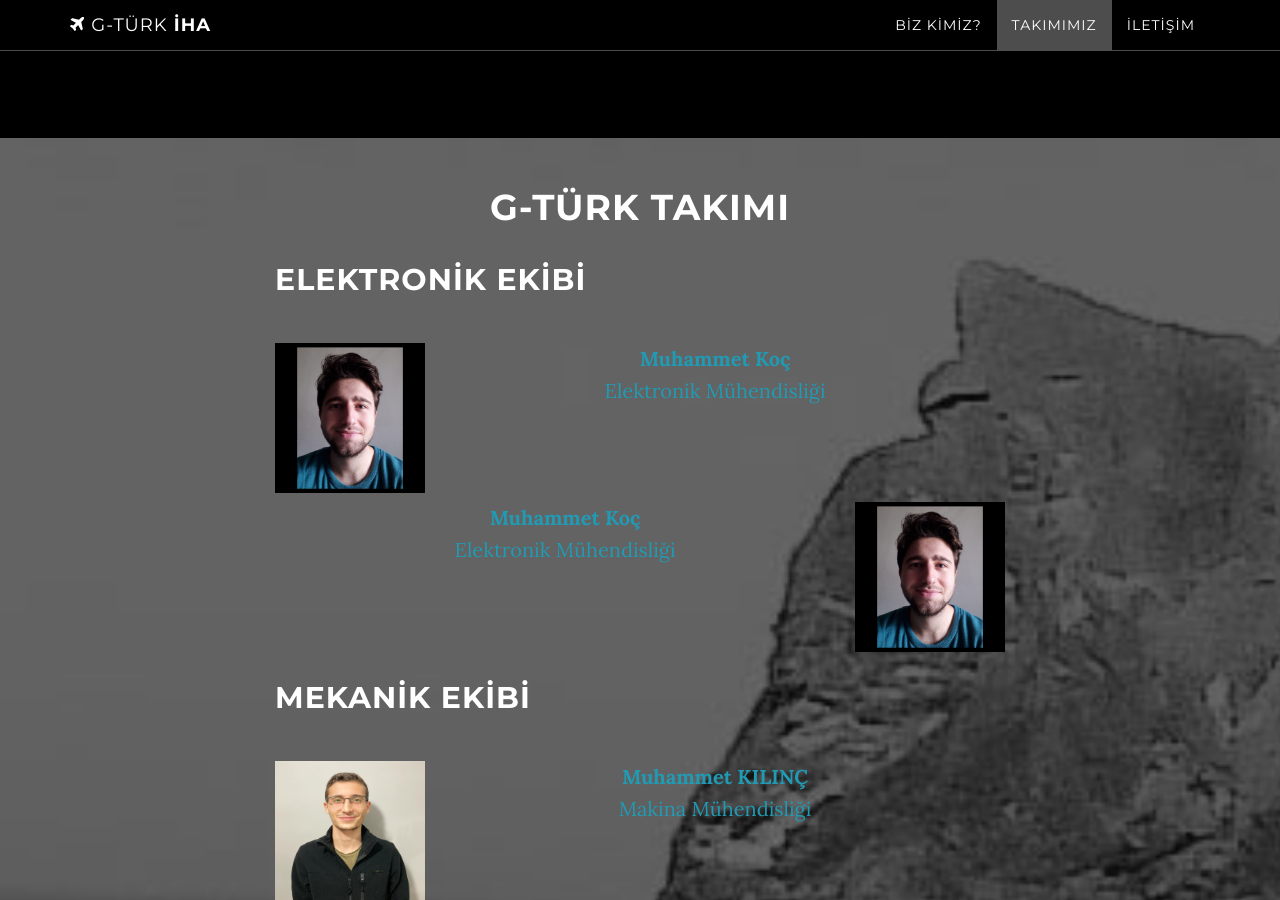
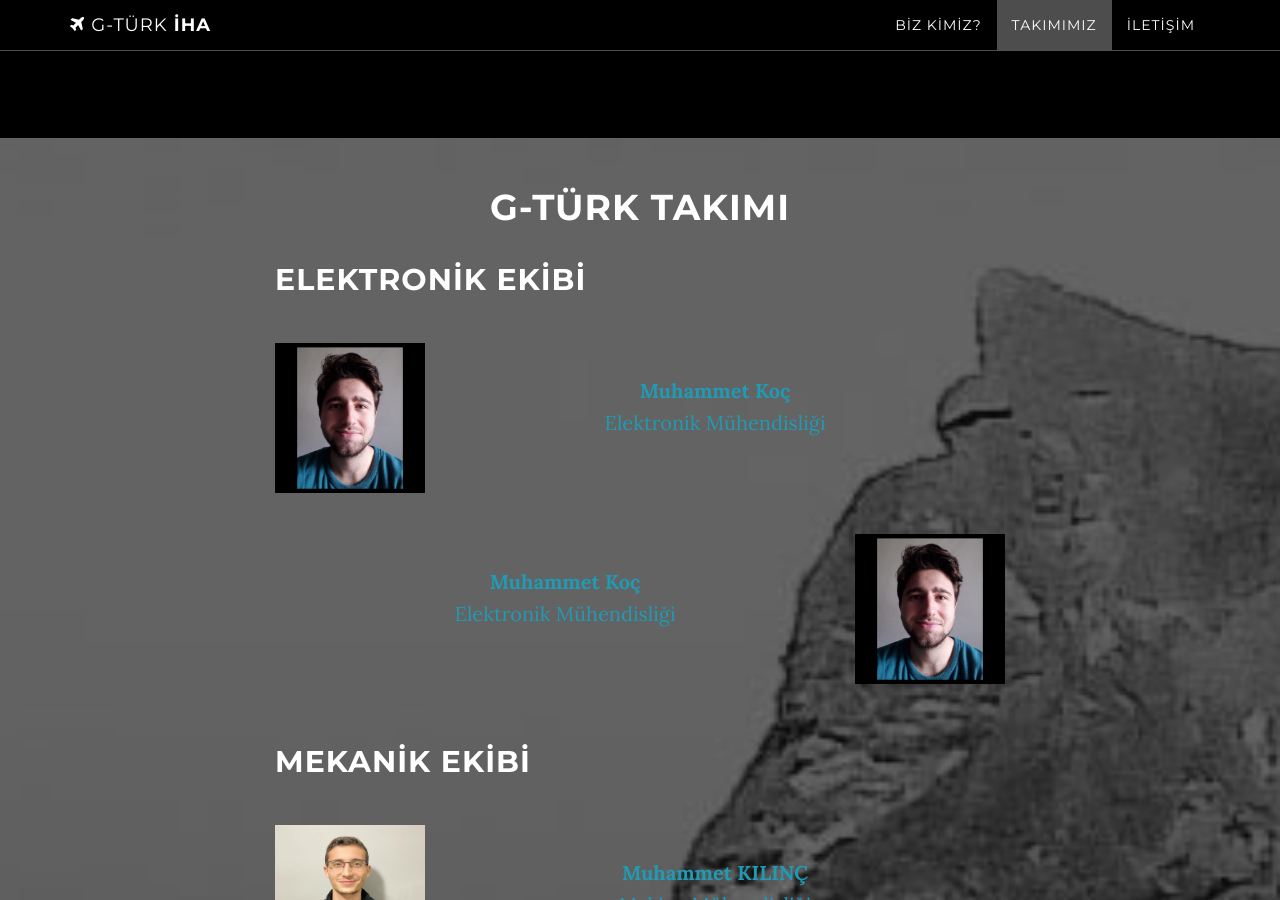
Before and after one commit to g-turk-iha/g-turk-iha, a Jekyll site: the page built from index.html, in a window 1280 px wide and 900 px high, scrolled down 1667 px. Built offline with Jekyll 4.4.1, drawn with Linux system fonts in a browser that asks for light colours.

```diff
--- a/_includes/team.html
+++ b/_includes/team.html
@@ -7,25 +7,25 @@
                 <h2 style="float: left;">ELEKTRONİK EKİBİ</h2><br><br><br><br>
                 <a href="https://www.linkedin.com/in/muhammet-koc/">
                     <img src="{{ site.baseurl }}/img/author.png" width="150px" height="150px" style="float: left;">
-                    <p><strong>Muhammet Koç</strong><br> Elektronik Mühendisliği</p><br><br><br>
+                    <p><br><strong>Muhammet Koç</strong><br> Elektronik Mühendisliği</p><br><br><br>
                 </a>
                 <a href="{{ site.baseurl }}/img/author.png">
                     <img src="{{ site.baseurl }}/img/author.png" width="150px" height="150px" style="float: right;">
-                    <p><strong>Muhammet Koç</strong><br> Elektronik Mühendisliği </p><br><br><br>
+                    <p><br><strong>Muhammet Koç</strong><br> Elektronik Mühendisliği </p><br><br><br>
                 </a><br>
                 <h2 style="float: left;">MEKANİK EKİBİ</h2><br><br><br><br>
                 <a href="https://www.linkedin.com/in/muhammet-kılınç-3a5b5a221/">
                     <img src="{{ site.baseurl }}/img/muhammet.png" width="150px" height="150px" style="float: left;">
-                    <p><strong>Muhammet KILINÇ</strong><br> Makina Mühendisliği </p><br><br><br>
+                    <p><br><strong>Muhammet KILINÇ</strong><br> Makina Mühendisliği </p><br><br><br>
                 </a>
                 <a href="https://www.linkedin.com/in/mehmet-haluk-metin-32261b209/">
                     <img src="{{ site.baseurl }}/img/haluk.png" width="150px" height="150px" style="float: right;">
-                    <p><strong>Mehmet Haluk METİN</strong><br> Makina Mühendisliği </p><br><br><br>
+                    <p><br><strong>Mehmet Haluk METİN</strong><br> Makina Mühendisliği </p><br><br><br>
                 </a>
                 <h2 style="float: left;">YAZILIM EKİBİ</h2><br><br><br><br>
                 <a href="https://www.linkedin.com/in/berkcan-n/">
                     <img src="{{ site.baseurl }}/img/berkcan.png" width="150px" height="150px" style="float: left;">
-                    <p><br><br><strong>Berkcan NARMOT</strong><br> Makina Mühendisliği</p><br><br><br>
+                    <p><br><strong>Berkcan NARMOT</strong><br> Makina Mühendisliği</p><br><br><br>
                 </a>
                 <a href="https://www.linkedin.com/in/asametaslan-4867b61b9/">
                     <img src="{{ site.baseurl }}/img/samed.png" width="150px" height="150px" style="float: right;">
```
